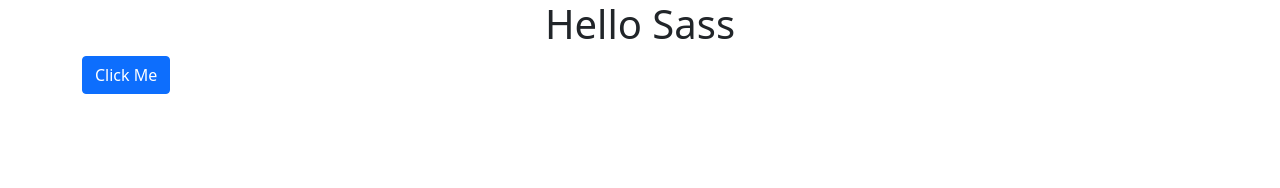
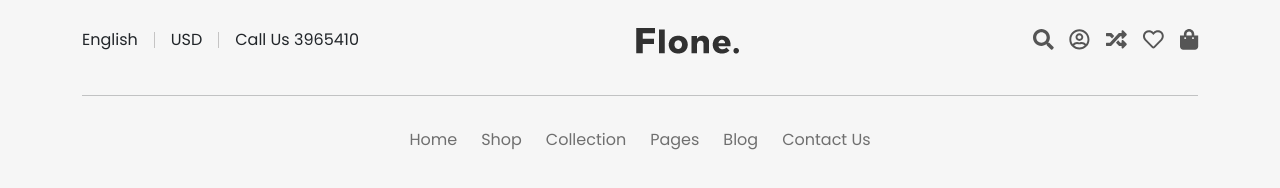
Before and after one commit to mrhm-dev/flone-b5-ecom, a website: page index.html in a window 1280 px wide. Drawn offline with nearby package versions, Linux system fonts and the light colour scheme.

Commit message:
feat: initial navbar complete

```diff
--- a/index.html
+++ b/index.html
@@ -5,16 +5,130 @@
 		<meta http-equiv="X-UA-Compatible" content="IE=edge" />
 		<meta name="viewport" content="width=device-width, initial-scale=1.0" />
 		<title>Flone | Plants Home</title>
+		<script
+			defer
+			src="/node_modules/@fortawesome/fontawesome-free/js/brands.js"
+		></script>
+		<script
+			defer
+			src="/node_modules/@fortawesome/fontawesome-free/js/solid.js"
+		></script>
+		<script
+			defer
+			src="/node_modules/@fortawesome/fontawesome-free/js/regular.js"
+		></script>
+		<script
+			defer
+			src="/node_modules/@fortawesome/fontawesome-free/js/fontawesome.js"
+		></script>
+
 		<link rel="stylesheet" href="./css/style.css" />
 	</head>
 	<body>
-		<div class="container">
-			<div class="row">
-				<div class="col-12">
-					<h1 class="text-center">Hello Sass</h1>
-					<button class="btn btn-primary">Click Me</button>
+		<!-- Top Navbar -->
+		<nav class="navbar navbar-light">
+			<div class="container my-2">
+				<a class="navbar-brand" href="#">
+					<img src="./images/logo.png" alt="Flone Logo" />
+				</a>
+				<div class="order-first">
+					<ul class="navbar-nav flex-row gap-3 align-items-center">
+						<li class="nav-item">English</li>
+						<li class="li-bar"></li>
+						<li class="nav-item">USD</li>
+						<li class="li-bar"></li>
+						<li class="nav-item">Call Us 3965410</li>
+					</ul>
+				</div>
+				<div>
+					<ul class="navbar-nav flex-row gap-3">
+						<li class="nav-item">
+							<a
+								class="nav-link active"
+								aria-current="page"
+								href="#"
+							>
+								<span class="nav-icon"
+									><i class="fas fa-search"></i
+								></span>
+							</a>
+						</li>
+						<li class="nav-item">
+							<a class="nav-link" href="#">
+								<span class="nav-icon"
+									><i class="far fa-user-circle"></i
+								></span>
+							</a>
+						</li>
+						<li class="nav-item">
+							<a class="nav-link" href="#">
+								<span class="nav-icon"
+									><i class="fas fa-random"></i
+								></span>
+							</a>
+						</li>
+						<li class="nav-item">
+							<a class="nav-link" href="#">
+								<span class="nav-icon"
+									><i class="far fa-heart"></i
+								></span>
+							</a>
+						</li>
+						<li class="nav-item">
+							<a class="nav-link" href="#">
+								<span class="nav-icon"
+									><i class="fas fa-shopping-bag"></i
+								></span>
+							</a>
+						</li>
+					</ul>
 				</div>
 			</div>
+		</nav>
+		<!-- Top Navbar -->
+
+		<div class="container">
+			<hr />
 		</div>
+
+		<!-- Secondary Navbar -->
+		<nav class="navbar navbar-light">
+			<div class="container">
+				<div></div>
+				<div>
+					<ul class="navbar-nav flex-row gap-4">
+						<li class="nav-item">
+							<a class="nav-link" aria-current="page" href="#"
+								>Home</a
+							>
+						</li>
+						<li class="nav-item">
+							<a class="nav-link" href="#">Shop</a>
+						</li>
+						<li class="nav-item">
+							<a class="nav-link" href="#">Collection</a>
+						</li>
+						<li class="nav-item">
+							<a class="nav-link" href="#">Pages</a>
+						</li>
+						<li class="nav-item">
+							<a class="nav-link" href="#">Blog</a>
+						</li>
+						<li class="nav-item">
+							<a class="nav-link" href="#">Contact Us</a>
+						</li>
+					</ul>
+				</div>
+				<div></div>
+			</div>
+		</nav>
+		<!-- Secondary Navbar -->
+
+		<!-- JavaScript Bundle with Popper -->
+		<script
+			src="https://cdn.jsdelivr.net/npm/bootstrap@5.0.1/dist/js/bootstrap.bundle.min.js"
+			integrity="sha384-gtEjrD/SeCtmISkJkNUaaKMoLD0//ElJ19smozuHV6z3Iehds+3Ulb9Bn9Plx0x4"
+			crossorigin="anonymous"
+		></script>
 	</body>
 </html>
--- a/package.json
+++ b/package.json
@@ -11,6 +11,7 @@
   "keywords": [],
   "description": "",
   "dependencies": {
+    "@fortawesome/fontawesome-free": "^5.15.3",
     "bootstrap": "^5.0.1"
   },
   "devDependencies": {
--- a/scss/main.scss
+++ b/scss/main.scss
@@ -1,6 +1,25 @@
 // Customize Bootstrap
+@import url('https://fonts.googleapis.com/css2?family=Poppins:wght@200;300;400;500;600&display=swap');
+
+$font-family-sans-serif: 'Poppins', sans-serif;
 
 // Import Bootstrap from node_modules
 @import '../node_modules/bootstrap/scss/bootstrap';
 
 // All Custom Code
+body {
+	background-color: #f6f6f6;
+	width: 100vw;
+	min-height: 100vh;
+}
+
+.li-bar {
+	width: 1px;
+	background-color: #c5c4c4;
+	height: 1rem;
+}
+
+.nav-icon {
+	color: #555555;
+	font-size: 1.3rem;
+}
```
Also changed, not shown: css/style.css, images/logo.png (added), 2 other files.
